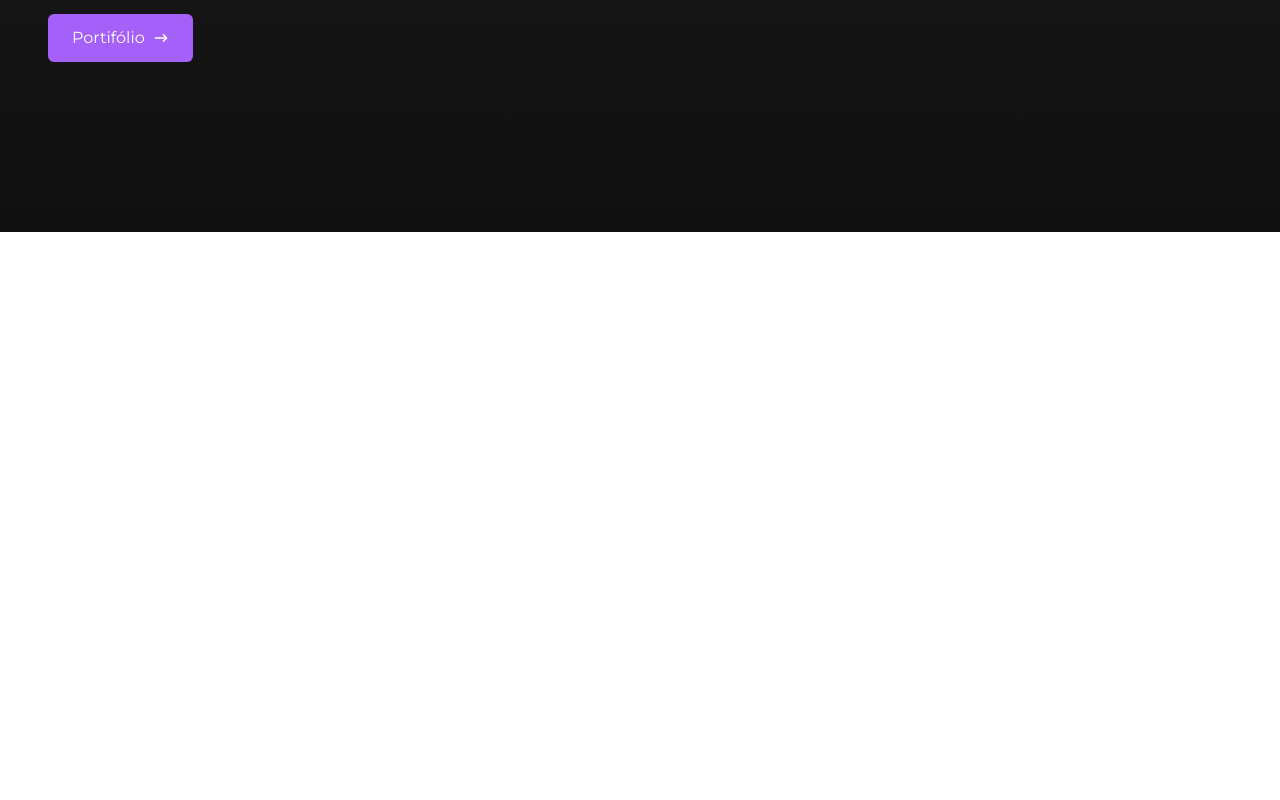
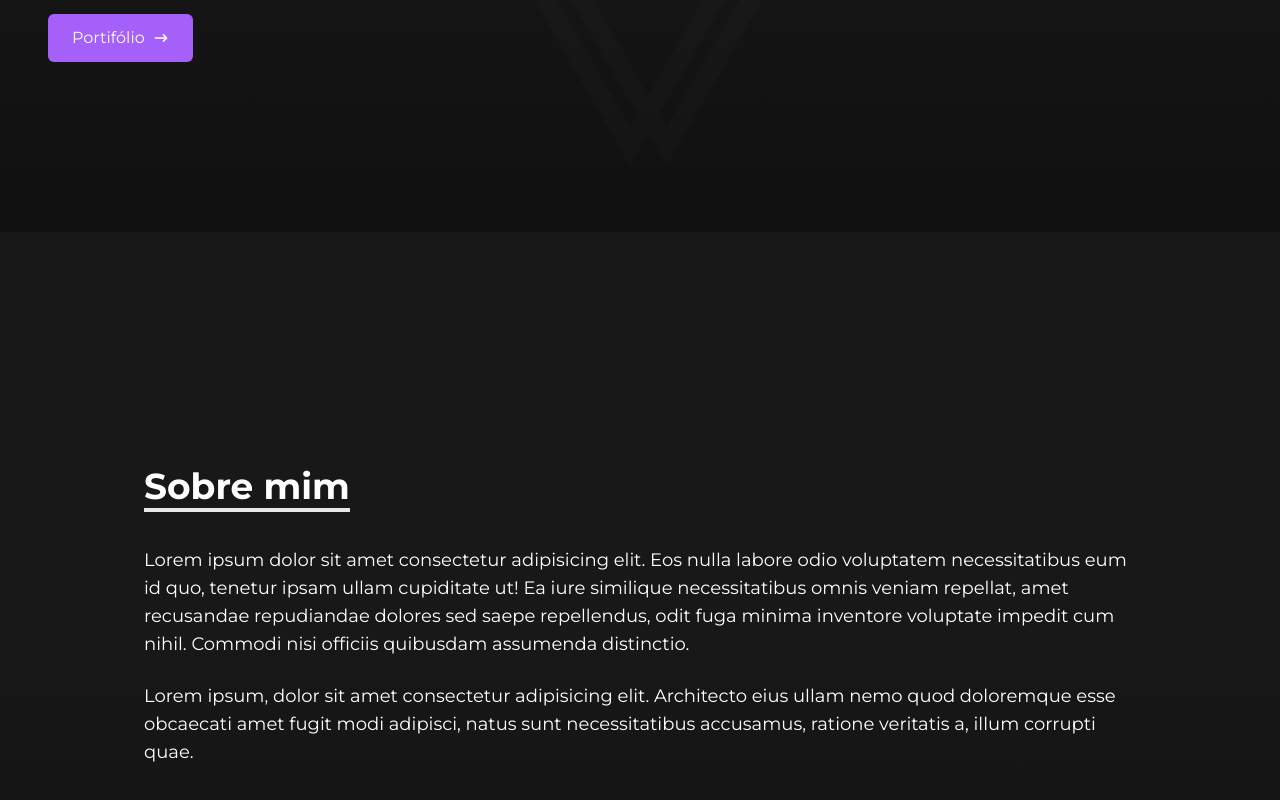
Before and after one commit to raposojoaopaulo/react-portfolio, a React (Create React App) app: page / in a window 1280 px wide. Shown: the part 568-1368 px from the top of the page. Before the commit the page ends 800 px from the top, so only its background shows below. Built offline with nearby package versions, Linux system fonts and the light colour scheme; the HTML template or start-up script is replaced by a standard one.

Commit message:
created about and adjust in the home background

```diff
--- a/src/App.js
+++ b/src/App.js
@@ -1,3 +1,4 @@
+import About from "./components/About";
 import Home from "./components/Home";
 import Navbar from "./components/Navbar";
 import SocialLinks from "./components/SocialLinks";
@@ -7,6 +8,7 @@ function App() {
     <div>
       <Navbar />
       <Home />
+      <About />
 
       <SocialLinks />
     </div>
--- /dev/null
+++ b/src/components/About.jsx
@@ -0,0 +1,41 @@
+import React from 'react';
+
+function About() {
+  return (
+    <div
+      name="about"
+      className="w-full h-screen bg-gradient-to-b from-[#181818] via-[#181818] to-[#101010]
+      text-white"
+    >
+      <div
+        className="max-w-screen-lg p-4 mx-auto flex flex-col justify-center
+        w-full h-full"
+      >
+        <div className="pb-8">
+          <p className="text-4xl font-bold border-b-4 inline">
+            Sobre mim
+          </p>
+          <br />
+          <p
+            className="text-lg mt-10"
+          >
+            Lorem ipsum dolor sit amet consectetur adipisicing elit.
+            Eos nulla labore odio voluptatem necessitatibus eum id quo,
+            tenetur ipsam ullam cupiditate ut! Ea iure similique necessitatibus
+            omnis veniam repellat, amet recusandae repudiandae dolores sed saepe
+            repellendus, odit fuga minima inventore voluptate impedit cum nihil.
+            Commodi nisi officiis quibusdam assumenda distinctio.
+          </p>
+          <br />
+          <p className="text-lg">
+            Lorem ipsum, dolor sit amet consectetur adipisicing elit.
+            Architecto eius ullam nemo quod doloremque esse obcaecati amet fugit modi adipisci,
+            natus sunt necessitatibus accusamus, ratione veritatis a, illum corrupti quae.
+          </p>
+        </div>
+      </div>
+    </div>
+  )
+};
+
+export default About;
--- a/src/components/Home.jsx
+++ b/src/components/Home.jsx
@@ -1,6 +1,7 @@
-import React from 'react'
-import myphoto from '../assets/photos/myphoto.png'
-import { HiArrowNarrowRight } from 'react-icons/hi'
+import React from 'react';
+import myphoto from '../assets/photos/myphoto.png';
+import jp from '../assets/photos/jp.png';
+import { HiArrowNarrowRight } from 'react-icons/hi';
 
 const Home = () => {
   return (
@@ -8,7 +9,12 @@ const Home = () => {
       name="home"
       className="h-screen w-full flex justify-center items-center bg-gradient-to-b from-[#181818] via-[#181818] to-[#101010]"
     >
-      <div className="container flex flex-col justify-center p-6 mx-auto sm:py-12 lg:py-24 lg:flex-row lg:justify-between">
+      <img
+        src={jp}
+        alt=""
+        className='w-auto h-5/6 object-cover opacity-[01.5%] display-none'
+      />
+      <div className="absolute container flex flex-col justify-center p-6 mx-auto sm:py-12 lg:py-24 lg:flex-row lg:justify-between">
         <div className="flex flex-col justify-center p-6 text-center rounded-sm lg:max-w-md xl:max-w-lg lg:text-left">
           <h1 className="text-4xl font-bold leading-none sm:text-6xl text-white mt-20">Desenvolvedor
             <span className="text-[#a460f9]"> Full Stack</span>
@@ -36,7 +42,12 @@ const Home = () => {
             />
         </div>
       </div>
-
+{/*
+      <img
+          src={jp}
+          alt="jp"
+          className="absolute top-20 left-0 w-3/6 opacity-10"
+        /> */}
     </div>
   )
 }
```
